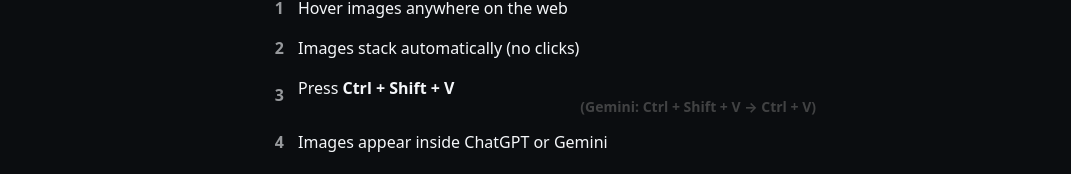
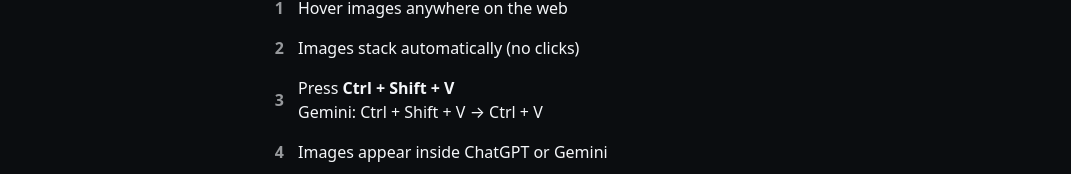
Before and after one commit to uqurreshi34-dev/ai-smart-paste-site, a React (Vite) app: page / in a window 1280 px wide. Shown: the part 525-699 px from the top of the page, without its empty margins (104-1175 px from the left). Built offline with nearby package versions, Linux system fonts and the light colour scheme.

Commit message:
Clarify Gemini paste shortcut in How It Works section

```diff
--- a/src/App.tsx
+++ b/src/App.tsx
@@ -55,13 +55,14 @@
 
             <li>
               <span>3</span>
-              <p>
-                Press <strong>Ctrl + Shift + V</strong>
-                <br />
-                <span style={{ fontSize: '14px', color: '#666' }}>
-                  (Gemini: Ctrl + Shift + V → Ctrl + V)
-                </span>
-              </p>
+              <div className="step-text">
+                <p>
+                  Press <strong>Ctrl + Shift + V</strong>
+                </p>
+                <p className="step-sub">
+                  Gemini: Ctrl + Shift + V → Ctrl + V
+                </p>
+              </div>
             </li>
 
             <li>
```
